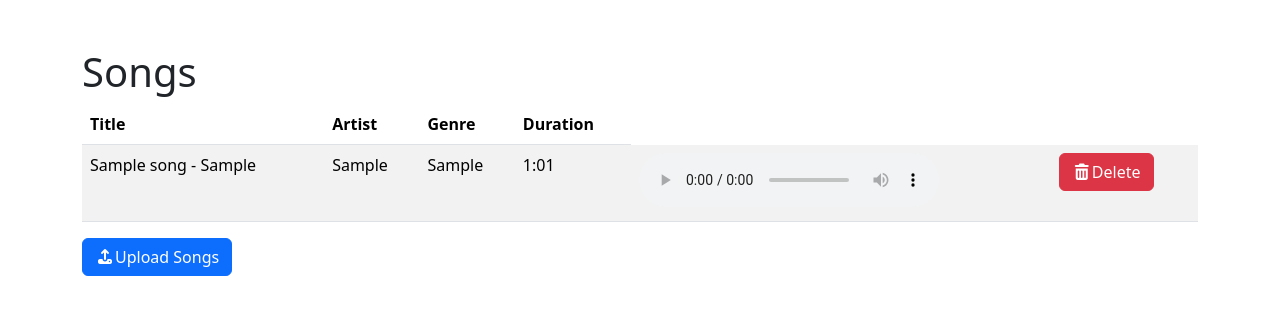
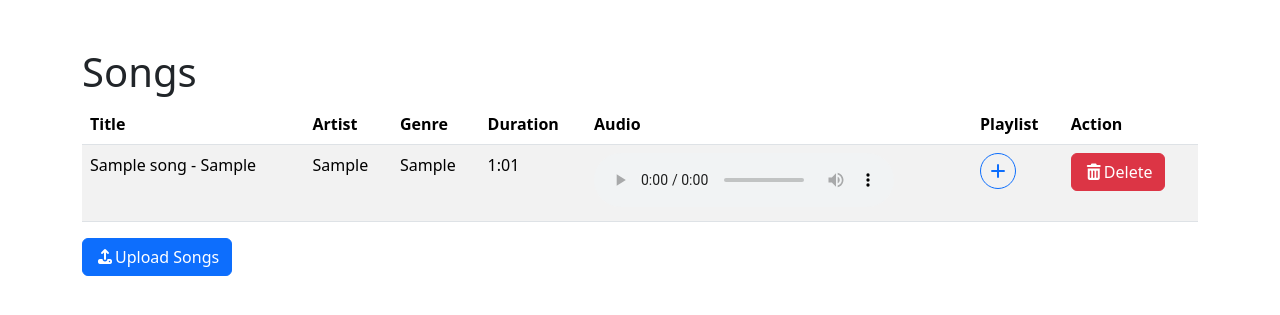
Before and after one commit to CS4300-CS5300-FA26/team-7, a Django app: page /song_list/ in a window 1280 px wide. Shown: the part 72-387 px from the top of the page. Run offline with Django 5.2, Linux system fonts and the light colour scheme; a user stored in the database is signed in; tables that the repository leaves empty hold one stand-in row (values such as "Sample post").

Commit message:
Added Playlist detail.html and ability to add and remove songs from playlist as well as view playlist.
Forgot to commit throughout but
Made tests for adding a song to playlist, removing a song from playlist, and accessing playlist detail and making sure it displays songs in it.

added new html for playlist_details.

updated playlists.html and song_list.html to be able to access the playlist_detail as well as add songs to playlist from song_list

Updated urls for the added features

Added playlist_detail, add_song_to_playlist, and remove_song_from_playlist to views.

```diff
--- a/crate/templates/crate/playlists.html
+++ b/crate/templates/crate/playlists.html
@@ -23,7 +23,11 @@
                 <tbody>
                     {% for playlist in playlists %}
                         <tr>
-                            <td>{{ playlist.name }}</td>
+                            <td>
+                                <a href="{% url 'playlist_detail' playlist.id %}">
+                                    {{ playlist.name }}
+                                </a>
+                            </td>
                             <td>
                                 {% for song in playlist.songs.all %}
                                     {{ song.title }}{% if not forloop.last %}, {% endif %}
--- a/crate/templates/crate/song_list.html
+++ b/crate/templates/crate/song_list.html
@@ -21,6 +21,9 @@
 						<th>Artist</th>
 						<th>Genre</th>
 						<th>Duration</th>
+						<th>Audio</th>
+						<th>Playlist</th>
+						<th>Action</th>
 					</tr>
 				</thead>
 				<!-- Body for the table: displays content for each song entity -->
@@ -38,6 +41,36 @@
 										<source src="{{ song.audio_file.url }}">
 										Your browser does not support the audio element.
 									</audio>
+								</div>
+							</td>
+							<td>
+								<button type="button" class="btn btn-outline-primary rounded-circle" style="width: 36px; height: 36px; padding: 0;"
+									title="Add to playlist"
+									onclick="document.getElementById('playlist-menu-{{ song.id }}').hidden = !document.getElementById('playlist-menu-{{ song.id }}').hidden">
+									<i class="fa-solid fa-plus"></i>
+								</button>
+
+								<div id="playlist-menu-{{ song.id }}" hidden class="mt-2">
+									{% if playlists %}
+									{% for playlist in playlists %}
+										{% if song not in playlist.songs.all %}
+										<form method="post"
+										 	action="{% url 'add_song_to_playlist' song.id %}"
+											class="mb-1">
+											{% csrf_token %}
+											<input type="hidden" name="playlist_id" value="{{ playlist.id }}">
+											<input type="hidden" name="next" value="song_list">
+
+											<button type="submit" class="btn btn-sm btn-light">
+												{{ playlist.name }}
+											</button>
+										</form>
+										{% endif %}
+									{% endfor %}
+									{% else %}
+									<small>No playlists yet.</small>
+									<a href="{% url 'playlists' %}">Create one</a>
+									{% endif %}
 								</div>
 							</td>
 							<td>
--- a/crate/views.py
+++ b/crate/views.py
@@ -36,8 +36,10 @@ def signup_view(request):
 def song_list(request):
     # grab songs from the database store it in songs
     songs = Song.objects.all()
+    #allows for playlists to displayed on song page
+    playlists = Playlist.objects.all()
     # pass the songs to the template as songs and render the page
-    return render(request, 'crate/song_list.html', {'songs': songs})
+    return render(request, 'crate/song_list.html', {'songs': songs, 'playlists' : playlists})
 
 # Displays all playlists (newest first) plus the full song list.
 # The playlists populate the page's table; the songs feed the
@@ -64,6 +66,59 @@ def create_playlist(request):
         playlist = Playlist.objects.create(name=name)   # save first - needed for M:N
         playlist.songs.set(song_ids)                    # attach selected songs
     return redirect('playlists')
+
+#Allows viewing a playlist
+@login_required
+def playlist_detail(request, playlist_id):
+    #Searches for playlist from id and returns a 404 error if not found
+    playlist = get_object_or_404(Playlist, id=playlist_id)
+
+    #Finds songs that are already in the playlist
+    songs_in_playlist = playlist.songs.all()
+
+    #Finds songs that are not in the playlist
+    available_songs = Song.objects.exclude(
+        playlists=playlist
+    )
+
+    return render(request, 'crate/playlist_detail.html', {
+        'playlist': playlist,
+        'songs': songs_in_playlist,
+        'available_songs': available_songs,
+    })
+
+#Allows adding a song to playlist
+@login_required
+@require_POST
+def add_song_to_playlist(request, song_id):
+    #Searches for playlist and song from id and returns a 404 error if not found
+    playlist_id = request.POST.get('playlist_id')
+    playlist = get_object_or_404(Playlist, id=playlist_id)
+    song = get_object_or_404(Song, id=song_id)
+
+    #Adds song to playlist
+    playlist.songs.add(song)
+
+    #Returns user to either playlist detail page or song list page
+    next_page = request.POST.get('next')
+    if next_page == 'playlist_detail':
+        return redirect('playlist_detail', playlist_id=playlist.id)
+
+    return redirect('song_list')
+
+#Allows removing a song from playlist without deleting the song itself
+@login_required
+@require_POST
+def remove_song_from_playlist(request, playlist_id, song_id):
+    #Searches for playlist and song from id and returns a 404 error if not found
+    playlist = get_object_or_404(Playlist, id=playlist_id)
+    song = get_object_or_404(Song, id=song_id)
+
+    #Removes song from playlist
+    playlist.songs.remove(song)
+
+    #Returns user to playlist detail page
+    return redirect('playlist_detail', playlist_id=playlist.id)
 
 # Renders the user's account page. Placeholder — no data wired up yet.
 @login_required
--- a/crateproject/urls.py
+++ b/crateproject/urls.py
@@ -34,6 +34,27 @@ urlpatterns = [
     path('playlists/', views.playlists, name='playlists'),
     path('playlists/create/', views.create_playlist, name='create_playlist'),
 
+    #For Adding song to playlist
+    path(
+        'songs/<int:song_id>/add-to-playlist/',
+        views.add_song_to_playlist,
+        name='add_song_to_playlist',
+    ),
+
+    #For Playlist detail
+    path(
+        'playlists/<int:playlist_id>/',
+        views.playlist_detail,
+        name='playlist_detail',
+    ),
+
+    #For Removing song from playlist
+    path(
+        'playlists/<int:playlist_id>/remove-song/<int:song_id>/',
+        views.remove_song_from_playlist,
+        name='remove_song_from_playlist',
+    ),
+
     #For user authentication
     path('accounts/', include('django.contrib.auth.urls')),
     # Custom signup URL
```
Also changed, not shown: crate/templates/crate/playlist_detail.html (added, +84 -0 lines), crate/tests.py (+111 -1 lines).
